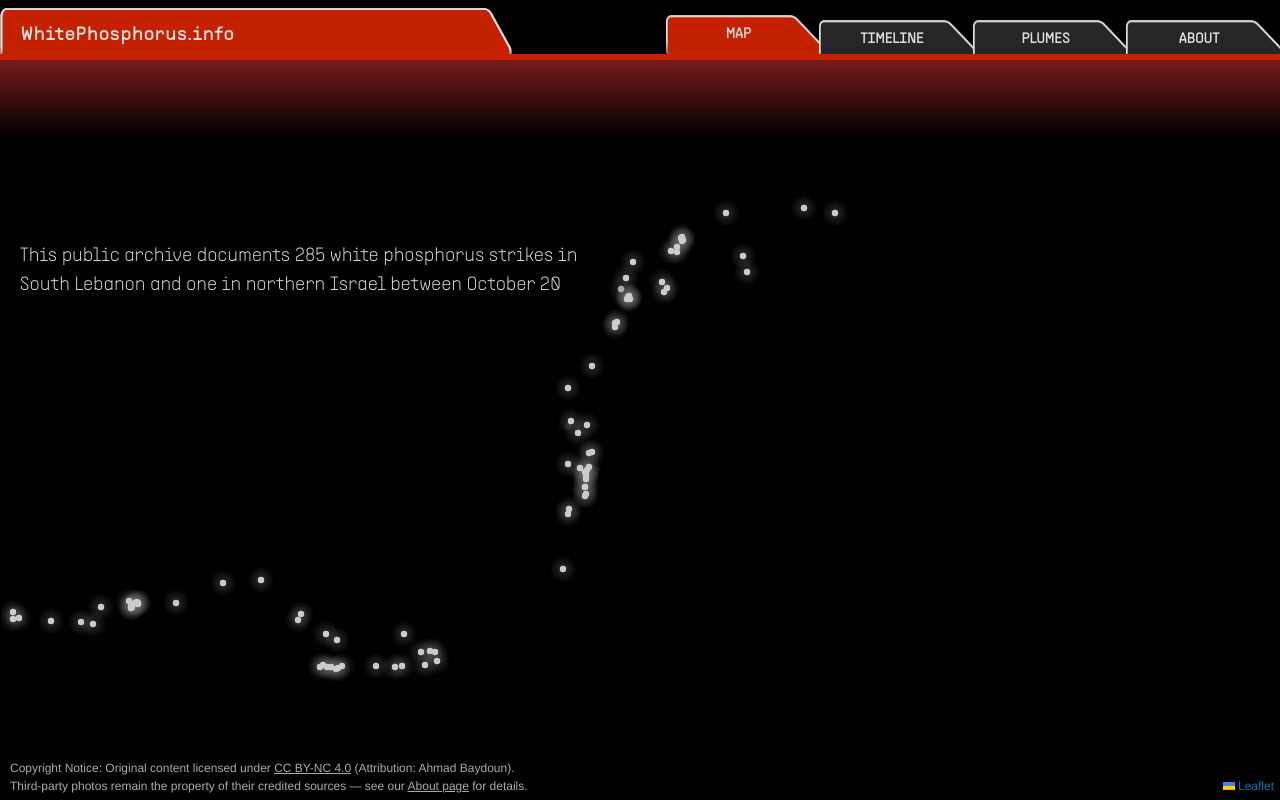
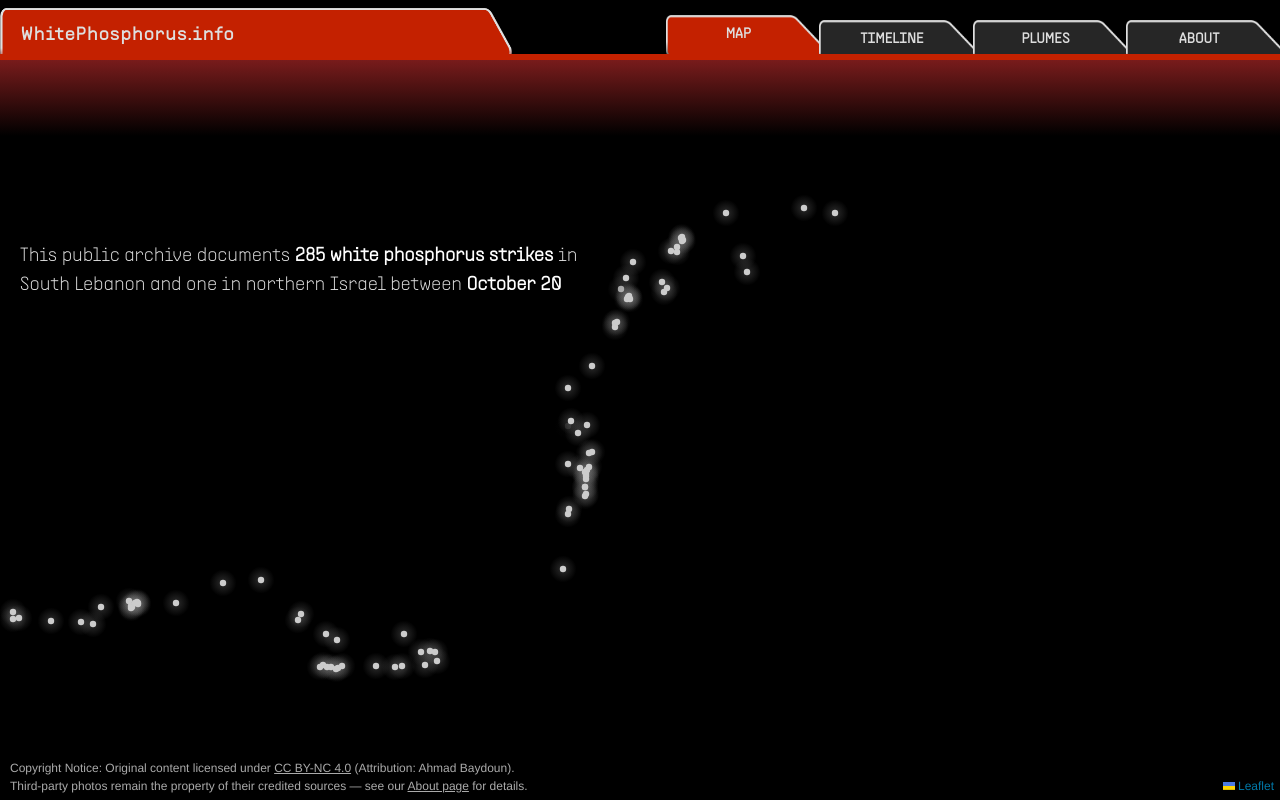
Before and after one commit to KarlieZhao/whitephosphorus, a Next.js app: page / in a window 1280 px wide. Built offline with nearby package versions, Linux system fonts and the light colour scheme.

Commit message:
bold text white

```diff
--- a/src/app/_components/typewriter.tsx
+++ b/src/app/_components/typewriter.tsx
@@ -1,6 +1,5 @@
 
 import { useRef, useState, useCallback, useEffect } from 'react';
-import { isMobileDevice } from './mobile-detector';
 
 interface TypewriterProps {
     textLines: string[];
@@ -18,12 +17,7 @@ const Typewriter: React.FC<TypewriterProps> = ({ textLines, period, speed, onFin
     const [currentChar, setCurrentChar] = useState(0);
     const [isFinished, setIsFinished] = useState(false);
     const [hasMounted, setHasMounted] = useState(false);
-    const [isMobile, setIsMobile] = useState(false);
     const timeoutRef = useRef<NodeJS.Timeout | null>(null);
-
-    useEffect(() => {
-        setIsMobile(isMobileDevice());
-    }, []);
 
     const HIGHLIGHT_PHRASES = ["285 white phosphorus strikes", "October", "May", "images and videos"];
     const highlightPattern = new RegExp(
@@ -32,7 +26,6 @@ const Typewriter: React.FC<TypewriterProps> = ({ textLines, period, speed, onFin
     );
 
     const highlightNumbers = (text: string) => {
-        if (!isMobile) return text;
         const parts = text.split(highlightPattern);
         return parts.map((part, i) =>
             (HIGHLIGHT_PHRASES.includes(part) || /^\d[\d,]*$/.test(part))
```
